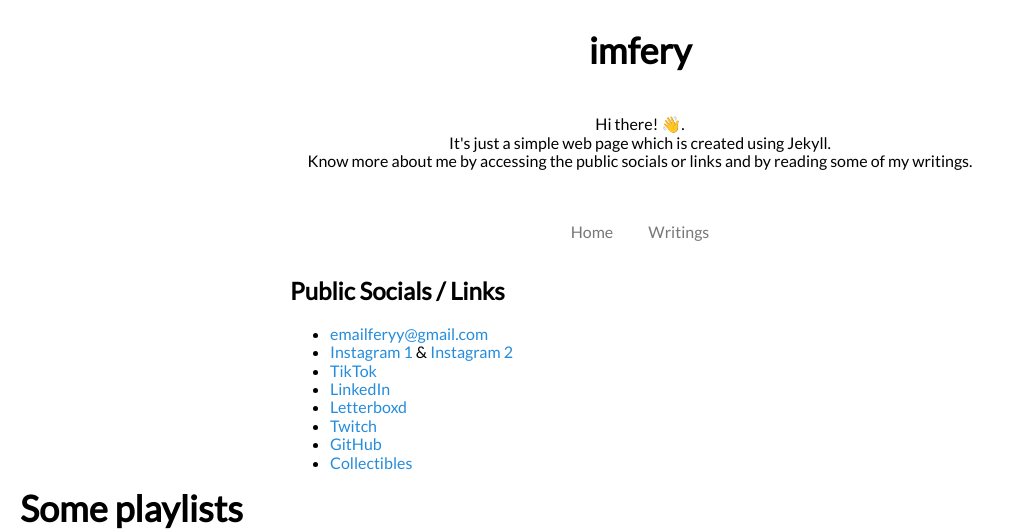
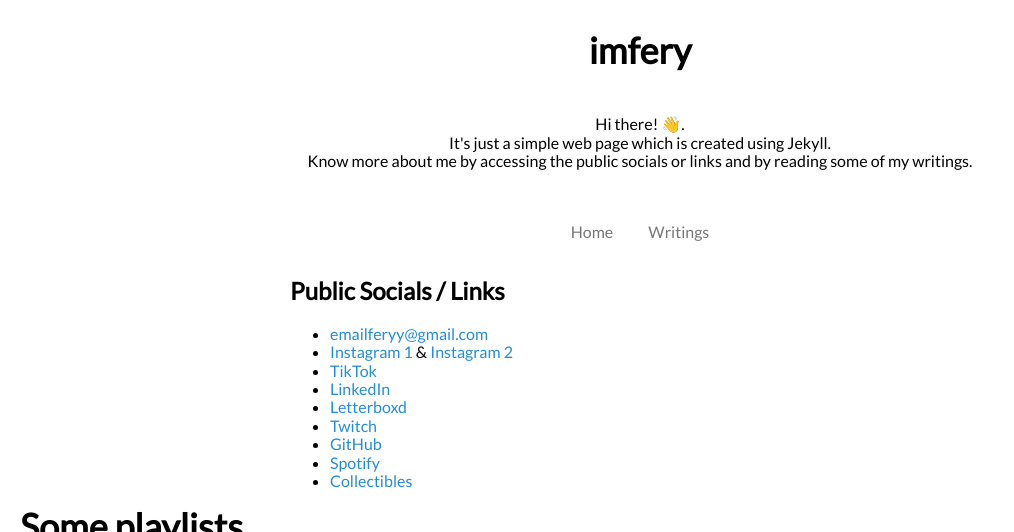
Before and after one commit to imfery/imfery.github.io, a Jekyll site: the page built from index.md, in a window 1280 px wide and 900 px high, cut to the strip 0-532 px from the top of the window. Shown: the whole strip, without its empty margins (0-1014 px from the left). Built offline with Jekyll 4.4.1, drawn with Linux system fonts in a browser that asks for light colours; nearby versions of some CDN libraries.

Commit message:
Update index.md

```diff
--- a/index.md
+++ b/index.md
@@ -15,6 +15,7 @@ message: Hi there! 👋.<br>It's just a simple web page which is created using J
 - [Letterboxd][letterboxd]
 - [Twitch][twitch]
 - [GitHub][github]
+- [Spotify][spotify]
 - [Collectibles][lazy]
 
 
@@ -27,4 +28,4 @@ message: Hi there! 👋.<br>It's just a simple web page which is created using J
 [tiktok]: https://tiktok.com/@fluffyrugss
 [twitch]: https://www.twitch.tv/supperciouss
 [lazy]: https://lazy.com/suppercious
-[jekyll]: https://jekyllrb.com/
+[spotify]: https://open.spotify.com/user/6xvtovh1qzgxhdquauje76ldg?si=37665ed532db456c
```
